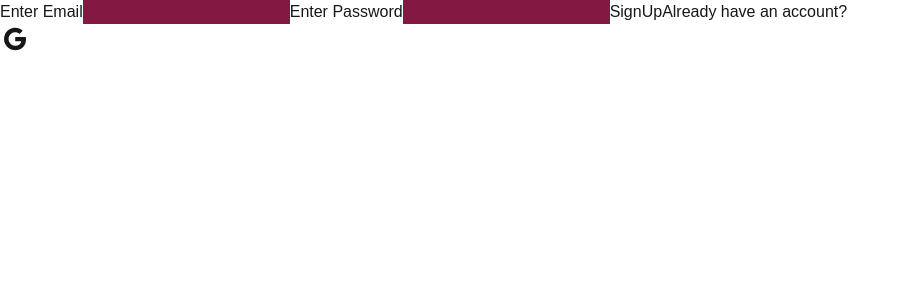
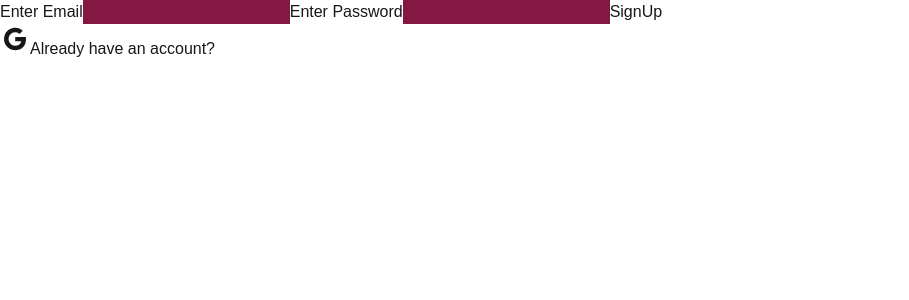
Before and after one commit to AranethWinters/348_group4_finalproj, a Next.js app: page /pages/signup in a window 1280 px wide. Shown: the top 300 px of the page, without its empty margins (0-909 px from the left). Built offline with nearby package versions, Linux system fonts and the light colour scheme; no server answers.

Commit message:
Update page.js

```diff
--- a/app/pages/signup/page.js
+++ b/app/pages/signup/page.js
@@ -18,9 +18,9 @@ const SignUp = () => {
         <label htmlFor='userPass'>Enter Password</label>
         <input type='text' id='SignUpPass' className='text-black bg-pink-900' value={password} onChange={(e) => setPassword(e.target.value)} required ></input>
         <button><Link href='/pages/dashboard'>SignUp</Link></button>
-      <button><Link href='/pages/signin'>Already have an account?</Link></button>
     </form>
     <button onClick={signInWithGoogle} ><Link href=''><AiOutlineGoogle size={30}/></Link></button>
+    <button><Link href='/pages/signin'>Already have an account?</Link></button>
     </div >
   )
 }
```
